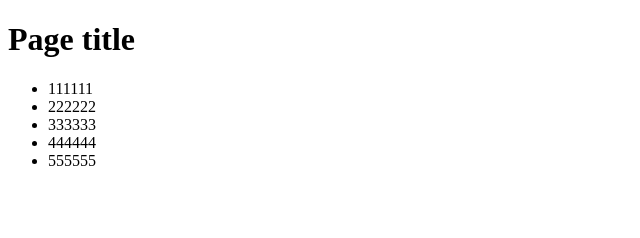
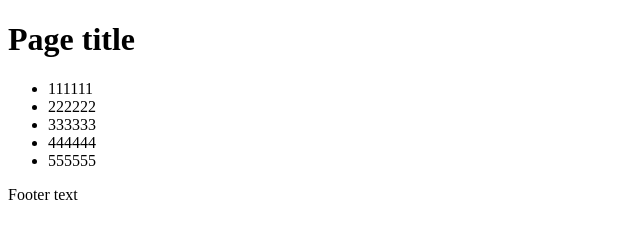
Before and after one commit to perehid/my-page, a plain HTML site: page index.html in a window 1280 px wide. Shown: the full height of the page, 0-640 px from the left. Drawn offline with Linux system fonts and the light colour scheme.

Commit message:
add footer text

```diff
--- a/index.html
+++ b/index.html
@@ -14,5 +14,6 @@
     <li>444444</li>
     <li>555555</li>
   </ul>
+<footer>Footer text</footer>
 </body>
 </html>
```
